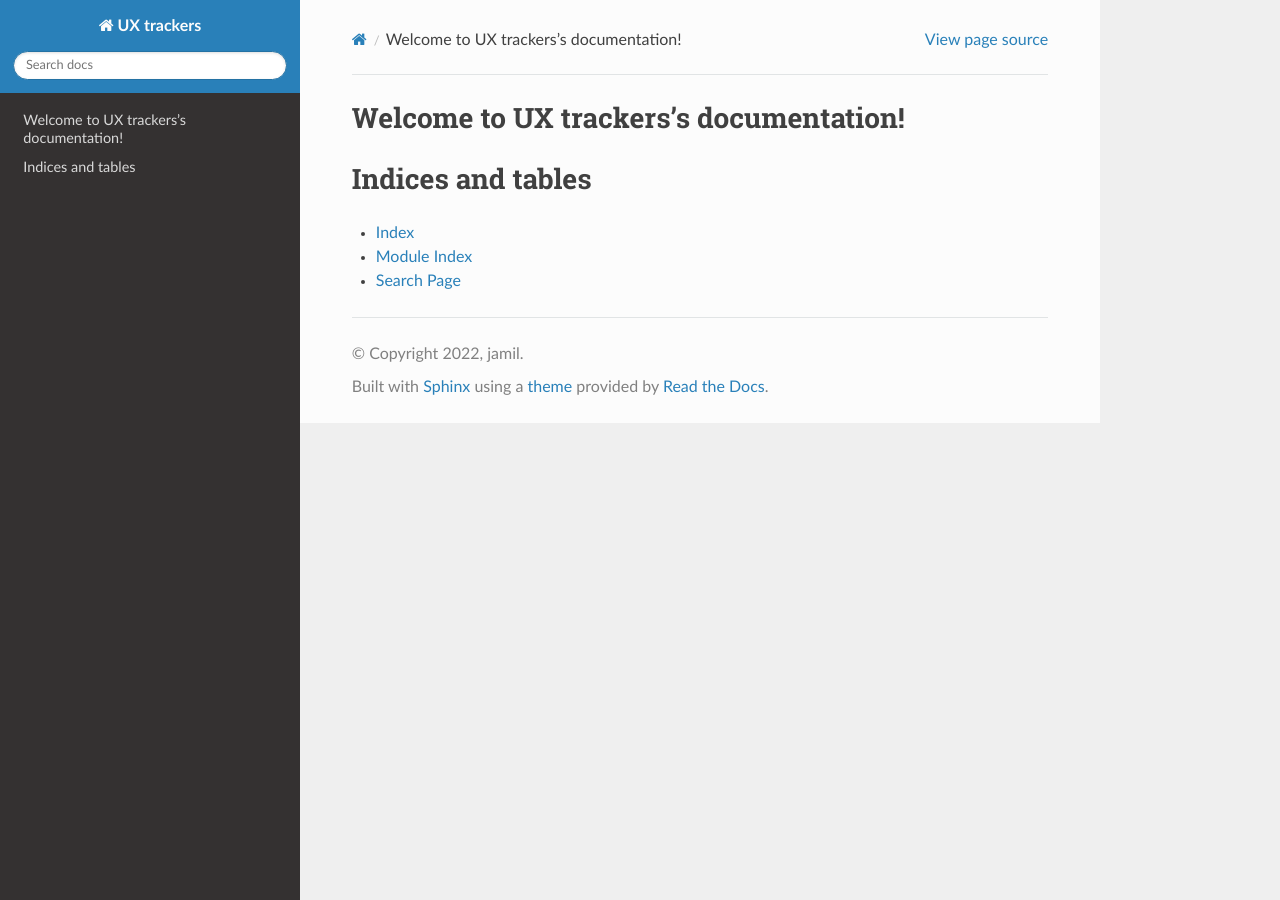
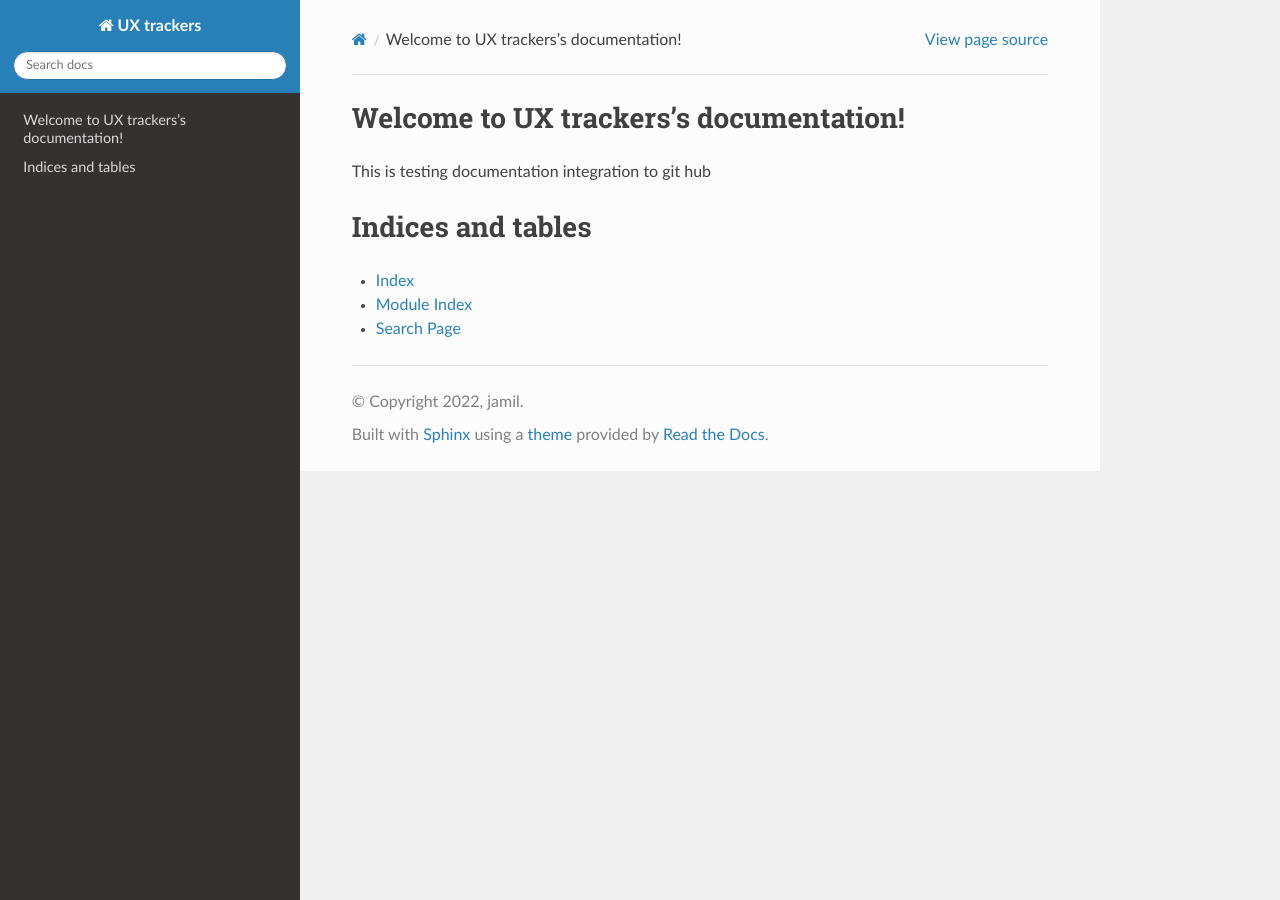
Before and after one commit to jamilbadama/UXtrackers, a Sphinx documentation site: the page built from docs/source/index.rst, in a window 1280 px wide. Built offline with Sphinx 7.4.7 and the Read the Docs theme 2.0.0, drawn with Linux system fonts in a browser that asks for light colours.

Commit message:
update index page

```diff
--- a/docs/source/index.rst
+++ b/docs/source/index.rst
@@ -5,6 +5,7 @@
 
 Welcome to UX trackers's documentation!
 =======================================
+This is testing documentation integration to git hub
 
 .. toctree::
    :maxdepth: 2
```
